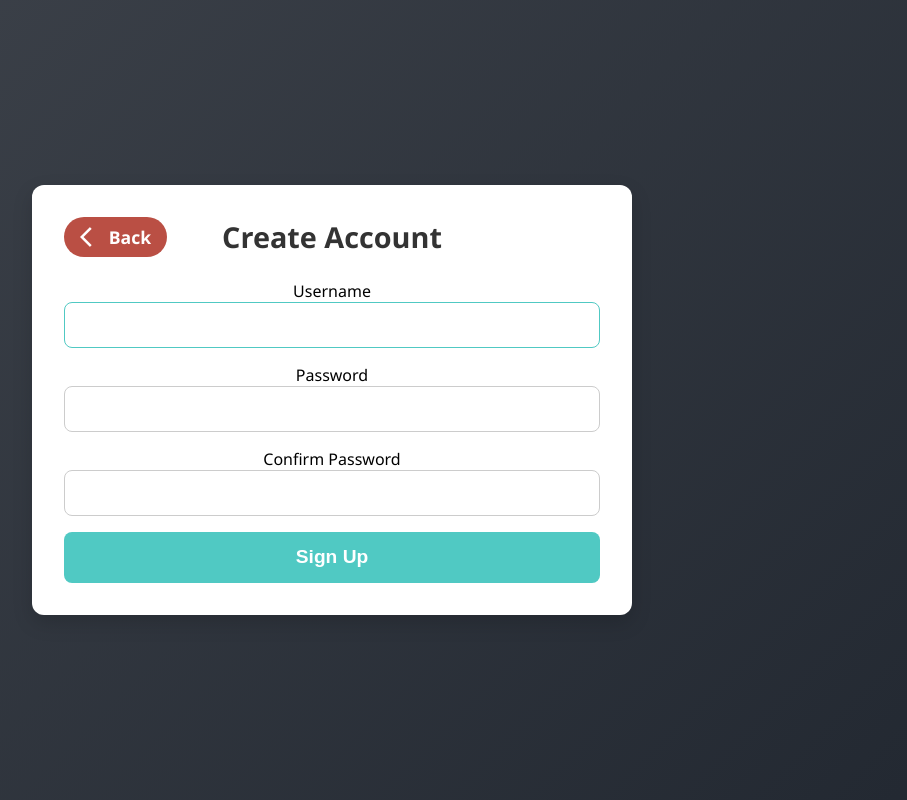
After one commit to NitipongK2546/AWIS_Form, a Django app: page /signup/ in a window 1280 px wide. The commit adds this page. Shown: the whole page, without its empty margins (308-1215 px from the left). Run offline with Django 5.2, Linux system fonts and the light colour scheme.

Commit message:
Add login and signup but doesn't link with old form

```diff
--- /dev/null
+++ b/warrant_form/static/css/signup.css
@@ -0,0 +1,120 @@
+* {
+    margin: 0;
+    padding: 0;
+    box-sizing: border-box;
+}
+
+body {
+    font-family: "Segoe UI", Arial, sans-serif;
+    background: linear-gradient(135deg, #3e434b, #222831);
+    height: 100vh;
+    display: flex;
+    justify-content: center;
+    align-items: center;
+}
+
+.signup-container {
+    background: #fff;
+    padding: 2rem;
+    border-radius: 12px;
+    box-shadow: 0 8px 20px rgba(0, 0, 0, 0.15);
+    width: 600px;
+    text-align: center;
+    animation: fadeIn 0.8s ease-in-out;
+}
+
+.signup-container h1 {
+    margin-bottom: 1.5rem;
+    color: #333;
+    font-size: 1.8rem;
+}
+
+.signup-container form {
+    display: flex;
+    flex-direction: column;
+    gap: 1rem;
+}
+
+.signup-container input[type="text"],
+.signup-container input[type="email"],
+.signup-container input[type="password"] {
+    width: 100%;
+    padding: 0.9rem;
+    border: 1px solid #ccc;
+    border-radius: 8px;
+    outline: none;
+    transition: border-color 0.3s;
+}
+
+.signup-container input:focus {
+    border-color: #50c9c3;
+}
+
+.signup-container button {
+    background: #50c9c3;
+    color: #fff;
+    padding: 0.9rem;
+    border: none;
+    border-radius: 8px;
+    cursor: pointer;
+    font-weight: bold;
+    transition: background 0.3s;
+    font-size: 1.2rem;
+}
+
+.signup-container button:hover {
+    background: #3aa8a0;
+}
+
+.signup-header {
+    display: flex;
+    align-items: center;
+    justify-content: center;
+    position: relative;
+    margin-bottom: 1.5rem;
+}
+
+.signup-header h1 {
+    margin: 0;
+    font-size: 1.8rem;
+    color: #333;
+    text-align: center;
+    flex: 1;
+}
+
+.signup-header .back-button {
+    position: absolute;
+    left: 0;
+    display: inline-flex;
+    align-items: center;
+    gap: 0.3rem;
+    background-color: #ba4f44;
+    color: #fff;
+    text-decoration: none;
+    font-weight: bold;
+    font-size: 1.1rem;
+    padding: 0.5rem 1rem;
+    border-radius: 20px;
+    transition: background-color 0.3s, transform 0.2s;
+    cursor: pointer;
+}
+
+.signup-header .back-button:hover {
+    background-color: #9d1000;
+    /* darker red on hover */
+    transform: translateY(-2px);
+    /* subtle lift effect */
+}
+
+/* Animation */
+@keyframes fadeIn {
+    from {
+        opacity: 0;
+        transform: translateY(-20px);
+    }
+
+    to {
+        opacity: 1;
+        transform: translateY(0);
+    }
+}
--- a/warrant_form/templates/warrant_form/base.html
+++ b/warrant_form/templates/warrant_form/base.html
@@ -10,6 +10,8 @@
 <body>
     {% block form %}
     {% endblock %}
+    {% block content %}
+    {% endblock %}
     {% block script %}
     {% endblock %}
 </body>
--- /dev/null
+++ b/warrant_form/templates/warrant_form/signup.html
@@ -0,0 +1,43 @@
+{% extends 'warrant_form/base.html' %}
+{% load static %}
+
+{% block title %}Sign Up{% endblock %}
+
+{% block style %}
+    <link rel="stylesheet" href="{% static 'css/signup.css' %}">
+    <link href="https://fonts.googleapis.com/icon?family=Material+Icons" rel="stylesheet">
+{% endblock %}
+
+{% block content %}
+
+<div class="signup-container">
+    <div class="signup-header">
+        <a href="{% url 'awis:logout' %}" class="back-button">
+            <span class="material-icons">arrow_back_ios</span>
+            Back
+        </a>
+        <h1>Create Account</h1>
+    </div>
+    <form method="post">
+        {% csrf_token %}
+
+        <div class="form-group">
+            <label for="id_username">Username</label>
+            {{ form.username }}
+        </div>
+
+        <div class="form-group">
+            <label for="id_password1">Password</label>
+            {{ form.password1 }}
+        </div>
+
+        <div class="form-group">
+            <label for="id_password2">Confirm Password</label>
+            {{ form.password2 }}
+        </div>
+
+        <button type="submit">Sign Up</button>
+    </form>
+</div>
+
+{% endblock %}
--- a/warrant_form/urls.py
+++ b/warrant_form/urls.py
@@ -5,8 +5,10 @@ app_name = "awis"
 
 urlpatterns = [
     # path('', views.AWISFormWizard.as_view(ALL_FORMS), name="main_page"),
-    path('', views.index, name="main_page"),
-    # path('submission/second_stage/', views.second_stage_prepared_view, name="second_stage"),
+    path("", views.index, name="index"),
+    path("login/", views.user_login, name="login"),
+    path("signup/", views.signup, name="signup"),
+    path('logout/', views.custom_logout, name="logout"),
     path('plain-submit/', views.plain_form_submission, name="submit"),
     path('submit/', views.form_submission, name="submit"),
     path('success/', views.success_page, name="success"),
--- a/warrant_form/views.py
+++ b/warrant_form/views.py
@@ -1,9 +1,9 @@
 from django.shortcuts import render, redirect
 from django.urls import reverse
+from django.contrib.auth.forms import AuthenticationForm, UserCreationForm
+from django.contrib.auth import login, logout
 from django.http import HttpRequest, JsonResponse, HttpResponse
-
 # from formtools.wizard.views import SessionWizardView, CookieWizardView
-
 from warrant_form.models import WarrantDataModel, MainAWISDataModel
 from warrant_form.forms import WarrantForm, MainAWISForm, SpecialAWISDataFormModelPartOne
 from warrant_form.doc_create import doc_create_with_context
@@ -12,10 +12,31 @@ import requests
 from requests import RequestException
 import json
 
-# from django.utils import timezone
-# from django.utils.timezone import datetime
+def user_login(request : HttpRequest):
+    if request.user.is_authenticated:
+        return redirect("awis:index")
+    if request.method == "POST":
+        form = AuthenticationForm(request, data=request.POST)
+        if form.is_valid():
+            login(request, form.get_user())
+            return redirect("awis:index")
+    else:
+        form = AuthenticationForm()
+    return render(request, "warrant_form/login.html", {"form": form})
 
-# Functions
+def signup(request : HttpRequest):
+    if request.method == "POST":
+        form = UserCreationForm(request.POST)
+        if form.is_valid():
+            form.save()
+            return redirect("awis:login")
+    else:
+        form = UserCreationForm()
+    return render(request, "warrant_form/signup.html", {"form": form})
+
+def custom_logout(request : HttpRequest):
+    logout(request)
+    return redirect("awis:login")
 
 def api_request_submit_data(awis_data : dict, auth_token):
     auth_header = {
@@ -42,7 +63,7 @@ def api_request_submit_data(awis_data : dict, auth_token):
 # VIEWS
 
 def index(request : HttpRequest):
-    main_form = MainAWISForm(prefix="main_form")
+    main_form = WarrantForm(prefix="main_form")
     sub_form = WarrantForm(prefix="sub_form")
 
     context = {
```
Also changed, not shown: warrant_form/static/css/login.css (added, +139 -0 lines), warrant_form/templates/warrant_form/login.html (added, +34 -0 lines), warrant_form/static/images/TCCT_LOGO.png (added).
